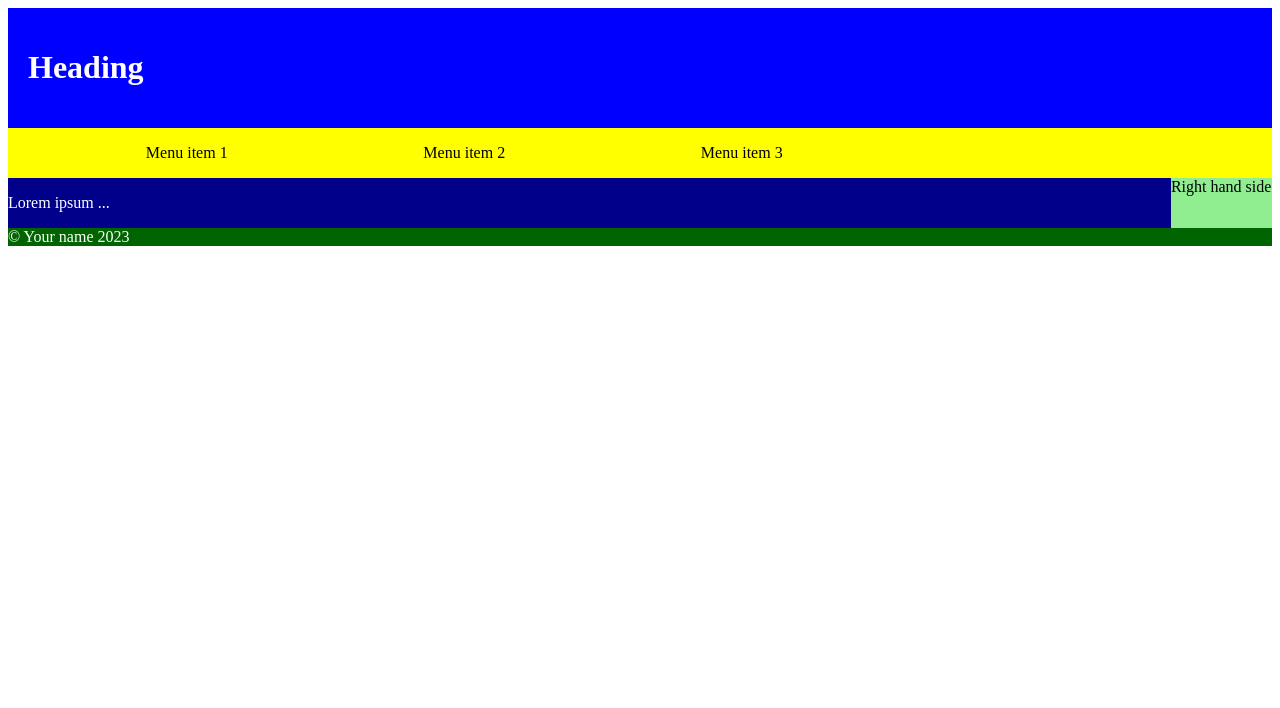
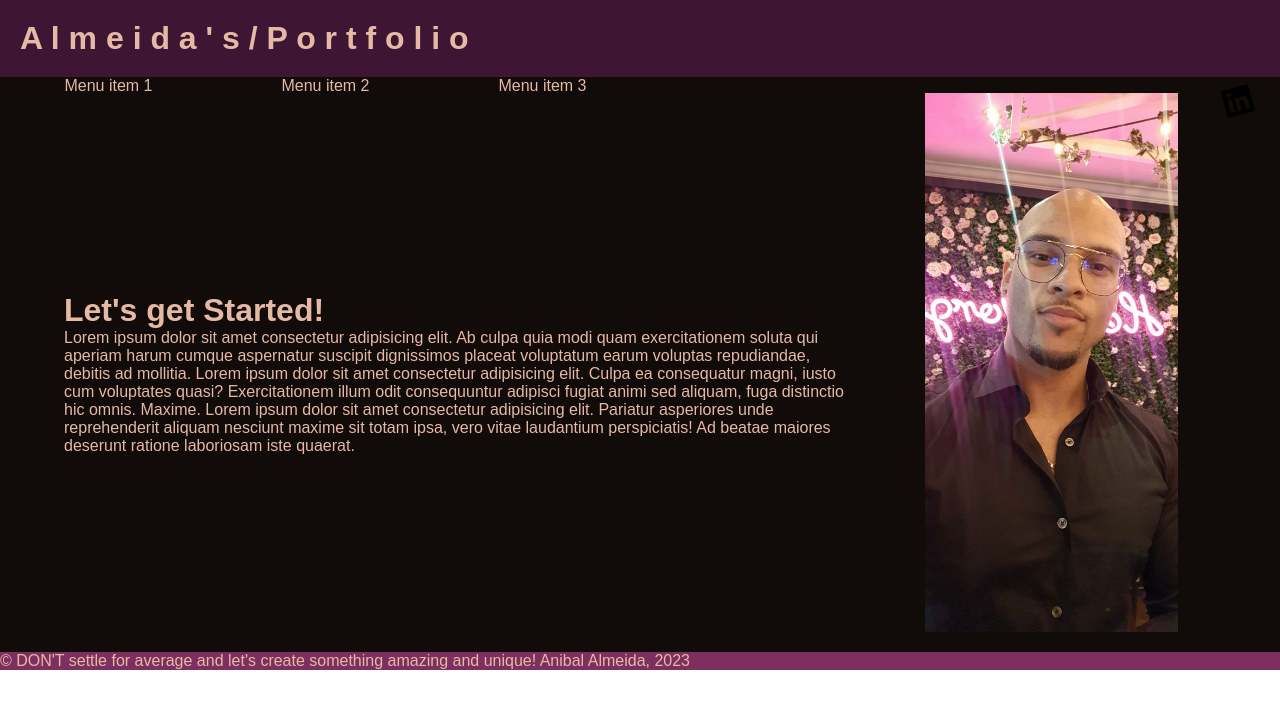
Before and after one commit to anibalgsalmeida/Final-Project, a plain HTML site: page New folder/index.html in a window 1280 px wide. Drawn offline with Linux system fonts and the light colour scheme; a web font is replaced by a local one.

Commit message:
Grid layout, color scheme and photo

```diff
--- a/New folder/desktop.css
+++ b/New folder/desktop.css
@@ -4,13 +4,14 @@ body {
     grid-template-rows: auto;
     grid-template-areas:
         "header header header"
-        "nav nav nav"
-        "main main aside"
+        "nav photo aside"
+        "main photo aside"
         "footer footer footer";
 }
 
 nav {
-    background-color: yellow;
+    background-color: #110B0A;
+    color: #E6B9A5;
 }
 
 nav ul {
@@ -27,7 +28,7 @@ nav>ul>li {
 nav ul ul {
     position: absolute;
     display: block;
-    background-color: green;
+    background-color: #7D2F5F;
     padding: 0;
     width: 100%;
     display: none;
@@ -36,3 +37,12 @@ nav ul ul {
 nav>ul>li:hover ul {
     display: block;
 }
+
+.photo img {
+    width: 95%;
+    padding: 2vh;
+}
+
+.home {
+    padding: 8vh;
+}
--- a/New folder/index.html
+++ b/New folder/index.html
@@ -9,13 +9,14 @@
     <link rel="stylesheet" href="main.css" media="screen">
     <link rel="stylesheet" href="mobile.css" media="screen and (max-width: 800px)">
     <link rel="stylesheet" href="desktop.css" media="screen and (min-width: 800px)">
+    <script src="https://kit.fontawesome.com/c90ec4a1cd.js" crossorigin="anonymous"></script>
 </head>
 
 <body id="clicked">
     <header>
         <a href="#clicked" class="showNav on"></a>
         <a href="#" class="showNav off"></a>
-        <h1>Heading</h1>
+        <h1>A l m e i d a ' s  /  P o r t f o l i o</h1>
     </header>
     <nav>
         <ul>
@@ -39,11 +40,31 @@
             </li>
         </ul>
     </nav>
-    <main>
-        <p>Lorem ipsum ...</p>
+
+    <main class="home">
+        <h1>Let's get Started!</h1>
+
+        <p>Lorem ipsum dolor sit amet consectetur adipisicing elit. Ab culpa quia modi quam exercitationem soluta qui
+            aperiam harum cumque aspernatur suscipit dignissimos placeat voluptatum earum voluptas repudiandae, debitis
+            ad mollitia.
+            Lorem ipsum dolor sit amet consectetur adipisicing elit. Culpa ea consequatur magni, iusto cum voluptates
+            quasi? Exercitationem illum odit consequuntur adipisci fugiat animi sed aliquam, fuga distinctio hic omnis.
+            Maxime.
+            Lorem ipsum dolor sit amet consectetur adipisicing elit. Pariatur asperiores unde reprehenderit aliquam
+            nesciunt maxime sit totam ipsa, vero vitae laudantium perspiciatis! Ad beatae maiores deserunt ratione
+            laboriosam iste quaerat.
+        </p>
     </main>
-    <aside>Right hand side</aside>
-    <footer>&copy; Your name 2023</footer>
+
+    <photo class="photo">
+        <img src="Portfolio Photo.jpg" alt="Portfolio Photo">
+    </photo>
+
+    <aside>
+        <i class="fa-brands fa-linkedin fa-shake fa-2xl" style="color: #000000;"></i>
+    </aside>
+
+    <footer>&copy; DON'T settle for average and let's create something amazing and unique! Anibal Almeida, 2023</footer>
 </body>
 
 </html>
--- a/New folder/main.css
+++ b/New folder/main.css
@@ -1,28 +1,44 @@
+@import url('https://fonts.cdnfonts.com/css/emberly');
+
+*{
+    margin: 0;
+    padding: 0;
+    font-family: 'Emberly', sans-serif;
+}
+
 header {
-    background-color: blue;
-    color: white;
+    background-color: #3E1634;
+    color: #E6B9A5;
     padding: 20px;
     grid-area: header;
 }
 
 nav {
-    background-color: yellow;
+    background-color: #110B0A;
+    color: #E6B9A5;
     grid-area: nav;
 }
 
 main {
-    background-color: darkblue;
-    color: white;
+    background-color: #110B0A;
+    color: #E6B9A5;
     grid-area: main;
 }
 
+photo {
+    background-color: #110B0A;
+    color: #E6B9A5;
+    grid-area: photo;
+}
+
 aside {
-    background-color: lightgreen;
+    background-color: #110B0A;
     grid-area: aside;
+    padding: 2vh 45%;
 }
 
 footer {
-    background-color: darkgreen;
-    color: white;
+    background-color: #7D2F5F;
+    color: #E6B9A5;
     grid-area: footer;
 }
```
